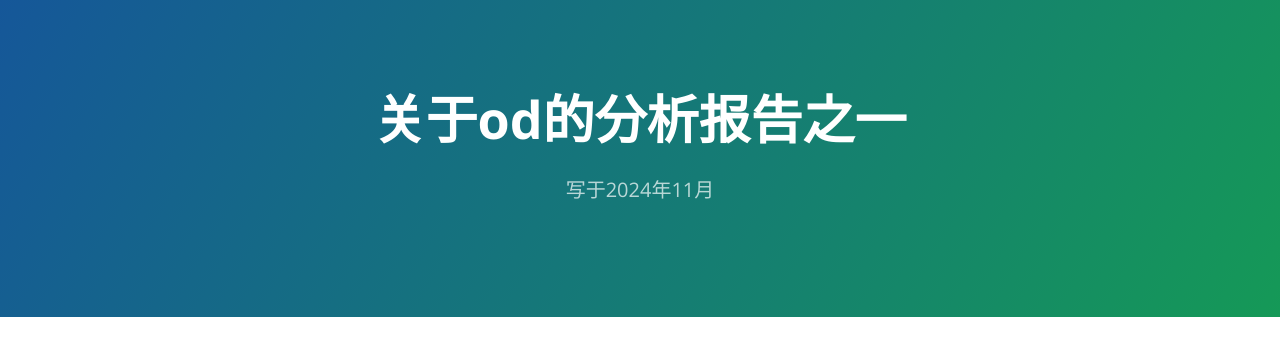
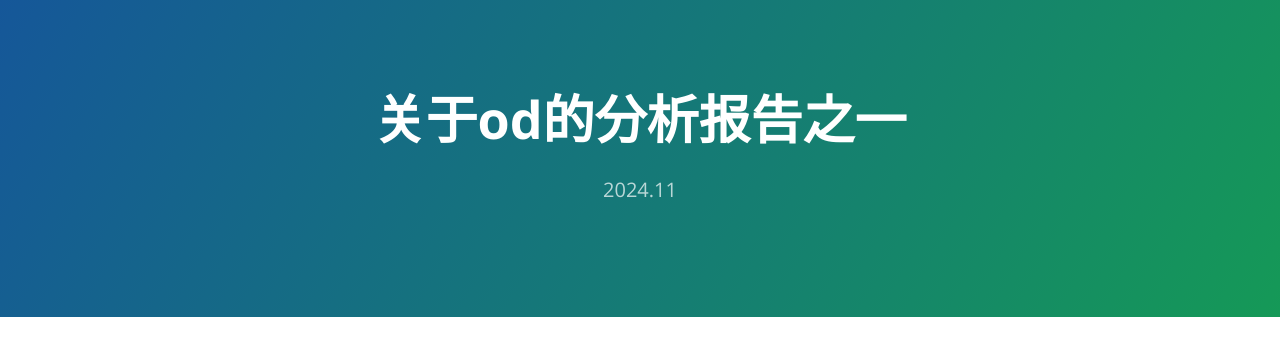
Before and after one commit to Seroliya/Seroliya.github.io, a Jekyll site: the page built from odreport1.md, in a window 1280 px wide and 900 px high. Shown: the top 357 px of the window. Built offline with Jekyll 4.4.1, drawn with Linux system fonts in a browser that asks for light colours.

Commit message:
Update odreport1.md

```diff
--- a/odreport1.md
+++ b/odreport1.md
@@ -1,7 +1,7 @@
 ---
 layout: default
 title: 关于od的分析报告之一
-description: 写于2024年11月
+description: 2024.11
 ---
 # 受害者有罪论分析&od的娱乐性本质——关于od的观察分析总结之一 #
 
```
